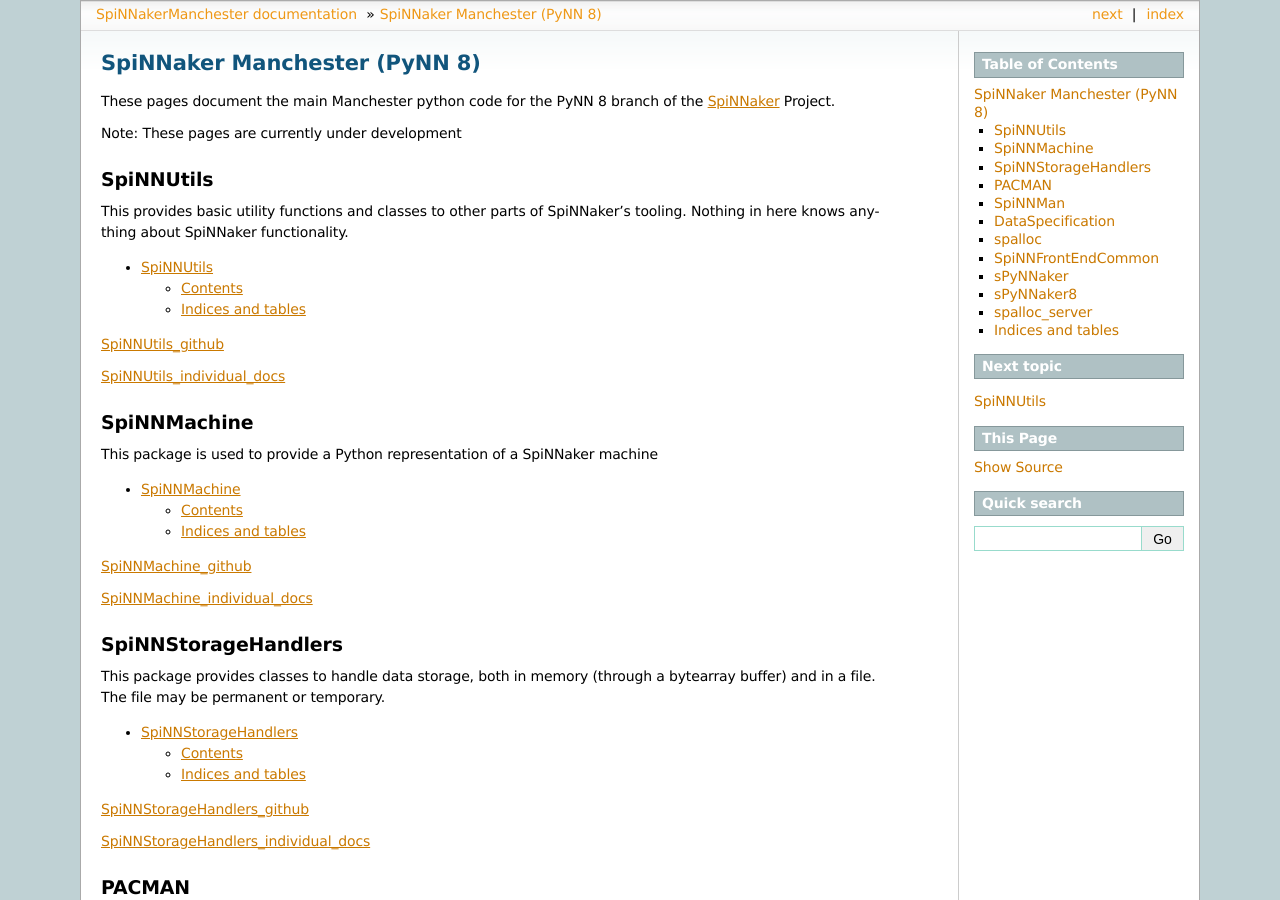
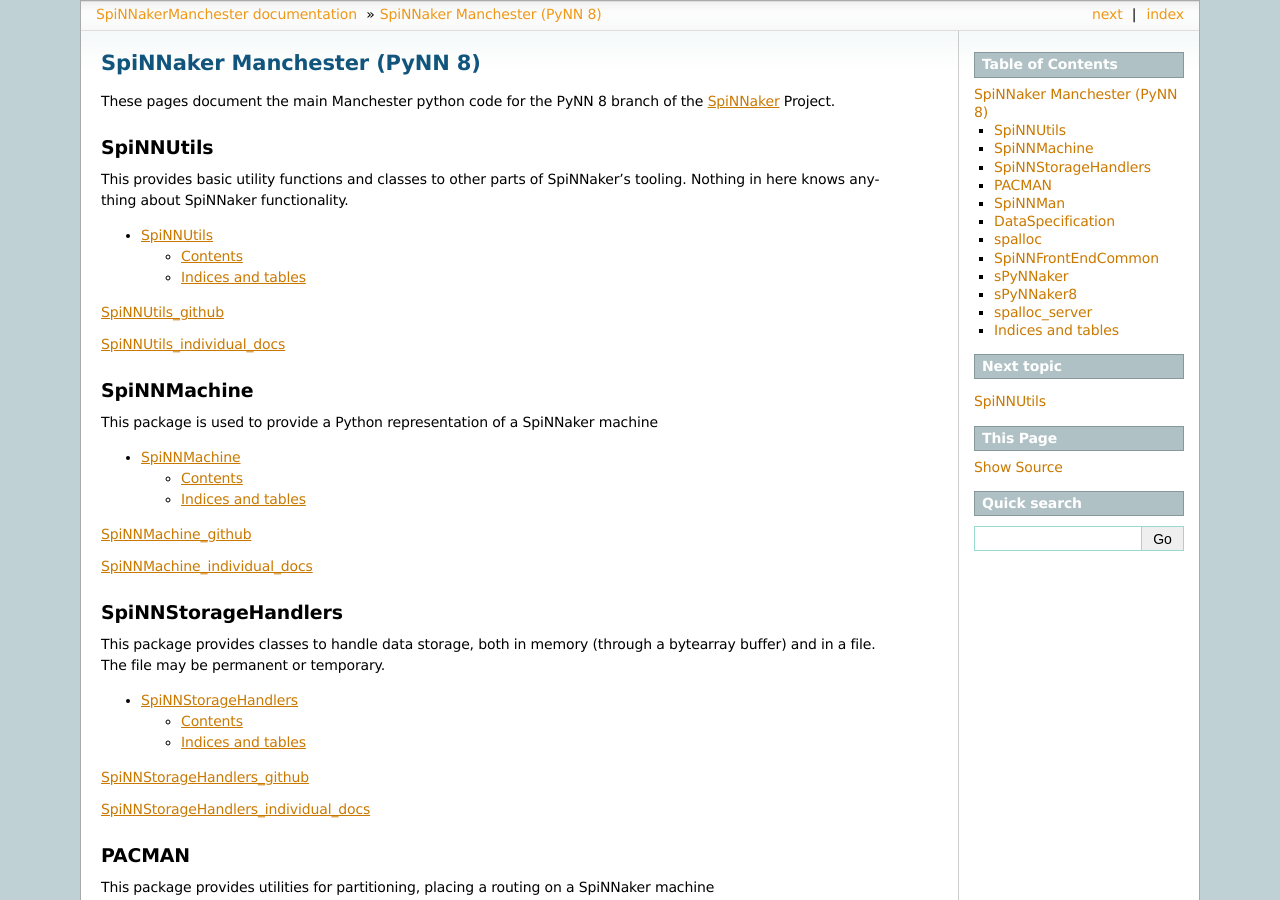
Before and after one commit to SpiNNakerManchester/sphinx8, a Sphinx documentation site: the page built from doc/source/index.rst, in a window 1280 px wide and 900 px high. Built offline with Sphinx 7.4.7, drawn with Linux system fonts in a browser that asks for light colours; pages that are not in the unit, such as notebooks, are missing from menus; the version number could not be read and is left out.

Commit message:
removed under development

```diff
--- a/doc/source/index.rst
+++ b/doc/source/index.rst
@@ -3,8 +3,6 @@ SpiNNaker Manchester (PyNN 8)
 These pages document the main Manchester python code for the PyNN 8 branch of the SpiNNaker_ Project.
 
 .. _SpiNNaker: http://apt.cs.manchester.ac.uk/projects/SpiNNaker/
-
-Note: These pages are currently under development
 
 SpiNNUtils
 ----------
```
